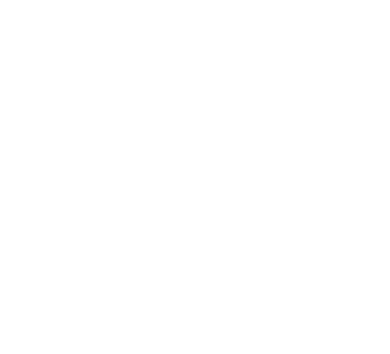
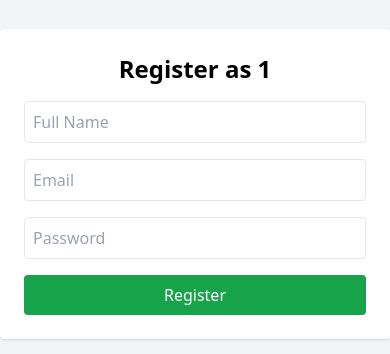
Before and after one commit to upen0303/healthcare-management-system, a React app in the folder frontend/: page /register/1 in a window 390 px wide. Before the commit this address had no page. Shown: the part 238-592 px from the top of the page. Built offline with nearby package versions, Linux system fonts and the light colour scheme; the HTML template or start-up script is replaced by a standard one.

Commit message:
Add landing page, role-based auth, register flow, and mobile support

```diff
--- a/frontend/src/App.jsx
+++ b/frontend/src/App.jsx
@@ -1,42 +1,41 @@
 import { BrowserRouter, Routes, Route } from "react-router-dom";
-import Login from "./pages/login";
+
+import Landing from "./pages/Landing";
+import AuthPage from "./pages/AuthPage";
+import Register from "./pages/Register";
+
+import PatientHome from "./pages/PatientHome";
 import PatientDashboard from "./pages/PatientDashboard";
+import BookAppointment from "./pages/BookAppointment";
+
 import DoctorDashboard from "./pages/DoctorDashboard";
 import AdminDashboard from "./pages/AdminDashboard";
+
 import ProtectedRoute from "./routes/ProtectedRoute";
-import PatientHome from "./pages/PatientHome";
-import BookAppointment from "./pages/BookAppointment";
-import { useAuth } from "./context/AuthContext";
-
-function RoleRedirect() {
-  const { user } = useAuth();
-
-  if (!user) return <Login />;
-
-  if (user.role === "patient") return <PatientDashboard />;
-  if (user.role === "doctor") return <DoctorDashboard />;
-  if (user.role === "admin") return <AdminDashboard />;
-
-  return <Login />;
-}
 
 export default function App() {
   return (
     <BrowserRouter>
       <Routes>
-        <Route path="/login" element={<Login />} />
 
+        {/* Public Pages */}
+        <Route path="/" element={<Landing />} />
+        <Route path="/auth/:role" element={<AuthPage />} />
+        <Route path="/register/:role" element={<Register />} />
+
+
+        {/* Patient Routes */}
         <Route
-          path="/"
+          path="/patient/home"
           element={
-            <ProtectedRoute>
-              <RoleRedirect />
+            <ProtectedRoute roles={["patient"]}>
+              <PatientHome />
             </ProtectedRoute>
           }
         />
 
         <Route
-          path="/patient"
+          path="/patient/dashboard"
           element={
             <ProtectedRoute roles={["patient"]}>
               <PatientDashboard />
@@ -44,6 +43,16 @@
           }
         />
 
+        <Route
+          path="/patient/book"
+          element={
+            <ProtectedRoute roles={["patient"]}>
+              <BookAppointment />
+            </ProtectedRoute>
+          }
+        />
+
+        {/* Doctor Route */}
         <Route
           path="/doctor"
           element={
@@ -53,6 +62,7 @@
           }
         />
 
+        {/* Admin Route */}
         <Route
           path="/admin"
           element={
@@ -61,30 +71,7 @@
             </ProtectedRoute>
           }
         />
-        <Route
-          path="/patient/home"
-          element={
-            <ProtectedRoute roles={["patient"]}>
-              <PatientHome />
-            </ProtectedRoute>
-          }
-        />
-        <Route
-          path="/patient/dashboard"
-          element={
-            <ProtectedRoute roles={["patient"]}>
-              <PatientDashboard />
-            </ProtectedRoute>
-          }
-        />
-        <Route
-          path="/patient/book"
-          element={
-            <ProtectedRoute roles={["patient"]}>
-              <BookAppointment />
-            </ProtectedRoute>
-          }
-        />
+
       </Routes>
     </BrowserRouter>
   );
--- a/frontend/src/api/axios.js
+++ b/frontend/src/api/axios.js
@@ -1,7 +1,7 @@
 import axios from "axios";
 
 const api = axios.create({
-  baseURL: "http://localhost:5000/api",
+  baseURL: "http://192.168.29.131:5000/api",
 });
 
 export default api;
--- a/frontend/src/pages/AdminDashboard.jsx
+++ b/frontend/src/pages/AdminDashboard.jsx
@@ -51,7 +51,10 @@
       <div className="flex justify-between items-center mb-4">
         <h1 className="text-2xl font-bold">Admin Dashboard</h1>
         <button
-          onClick={logout}
+          onClick={() => {
+            logout();
+            navigate("/");
+          }}
           className="bg-red-500 text-white px-4 py-2 rounded"
         >
           Logout
--- /dev/null
+++ b/frontend/src/pages/AuthPage.jsx
@@ -0,0 +1,20 @@
+import { useParams } from "react-router-dom";
+import Login from "./Login";
+
+export default function AuthPage() {
+  const { role } = useParams();
+
+  return (
+    <div className="min-h-screen bg-gray-100 flex items-center justify-center">
+      <div className="bg-white p-6 rounded shadow w-full max-w-md">
+        <h1 className="text-2xl font-bold mb-4 text-center">
+          {role === "admin"
+            ? "Admin Login"
+            : `Login as ${role.charAt(0).toUpperCase() + role.slice(1)}`}
+        </h1>
+
+        <Login role={role} />
+      </div>
+    </div>
+  );
+}
--- a/frontend/src/pages/DoctorDashboard.jsx
+++ b/frontend/src/pages/DoctorDashboard.jsx
@@ -47,7 +47,10 @@
       <div className="flex justify-between items-center mb-4">
         <h1 className="text-2xl font-bold">Doctor Dashboard</h1>
         <button
-          onClick={logout}
+          onClick={() => {
+            logout();
+            navigate("/");
+          }}
           className="bg-red-500 text-white px-4 py-2 rounded"
         >
           Logout
--- /dev/null
+++ b/frontend/src/pages/Landing.jsx
@@ -0,0 +1,54 @@
+import { useNavigate } from "react-router-dom";
+
+export default function Landing() {
+  const navigate = useNavigate();
+
+  return (
+    <div className="min-h-screen bg-gradient-to-r from-blue-100 to-green-100 flex items-center justify-center p-6">
+      <div className="bg-white rounded-xl shadow-lg max-w-4xl w-full grid md:grid-cols-2 overflow-hidden">
+
+        {/* Left Content */}
+        <div className="p-8 flex flex-col justify-center">
+          <h1 className="text-3xl font-bold mb-4">
+            Healthcare Management System
+          </h1>
+          <p className="text-gray-600 mb-6">
+            Book appointments, manage doctors, and track patient care easily.
+          </p>
+
+          <div className="space-y-3">
+            <button
+              onClick={() => navigate("/auth/patient")}
+              className="w-full bg-blue-600 text-white py-2 rounded"
+            >
+              I am a Patient
+            </button>
+
+            <button
+              onClick={() => navigate("/auth/doctor")}
+              className="w-full bg-green-600 text-white py-2 rounded"
+            >
+              I am a Doctor
+            </button>
+
+            <button
+              onClick={() => navigate("/auth/admin")}
+              className="w-full bg-gray-800 text-white py-2 rounded"
+            >
+              I am an Admin
+            </button>
+          </div>
+        </div>
+
+        {/* Right Image */}
+        <div className="hidden md:block">
+          <img
+            src="https://images.pexels.com/photos/6129683/pexels-photo-6129683.jpeg"
+            alt="Healthcare"
+            className="h-full w-full object-cover"
+          />
+        </div>
+      </div>
+    </div>
+  );
+}
--- a/frontend/src/pages/Login.jsx
+++ b/frontend/src/pages/Login.jsx
@@ -2,7 +2,7 @@
 import { useNavigate } from "react-router-dom";
 import { useAuth } from "../context/AuthContext";
 
-export default function Login() {
+export default function Login({ role }) {
   const { login } = useAuth();
   const navigate = useNavigate();
 
@@ -16,6 +16,14 @@
 
     try {
       const loggedInUser = await login(email, password);
+
+      // 🔒 Role mismatch protection
+      if (role && loggedInUser.role !== role) {
+        setError(`You are not allowed to login as ${role}`);
+        return;
+      }
+
+      // ✅ Role-based redirect
       if (loggedInUser.role === "patient") {
         navigate("/patient/home");
       } else if (loggedInUser.role === "doctor") {
@@ -39,7 +47,7 @@
         <h2 className="text-2xl font-bold mb-4 text-center">Login</h2>
 
         {error && (
-          <p className="text-red-500 text-sm mb-2">{error}</p>
+          <p className="text-red-500 text-sm mb-2 text-center">{error}</p>
         )}
 
         <input
@@ -47,7 +55,10 @@
           placeholder="Email"
           className="w-full p-2 border rounded mb-3"
           value={email}
-          onChange={(e) => setEmail(e.target.value)}
+          onChange={(e) => {
+            setEmail(e.target.value);
+            setError("");
+          }}
           required
         />
 
@@ -56,7 +67,10 @@
           placeholder="Password"
           className="w-full p-2 border rounded mb-4"
           value={password}
-          onChange={(e) => setPassword(e.target.value)}
+          onChange={(e) => {
+            setPassword(e.target.value);
+            setError("");
+          }}
           required
         />
 
@@ -66,6 +80,19 @@
         >
           Login
         </button>
+        {role !== "admin" && (
+          <p className="text-sm text-center">
+            New here?{" "}
+            <button
+              type="button"
+              onClick={() => navigate(`/register/${role}`)}
+              className="text-blue-600 underline"
+            >
+              Register
+            </button>
+          </p>
+    )}
+
       </form>
     </div>
   );
--- a/frontend/src/pages/PatientDashboard.jsx
+++ b/frontend/src/pages/PatientDashboard.jsx
@@ -34,7 +34,10 @@
       <div className="flex justify-between items-center mb-4">
         <h1 className="text-2xl font-bold">Patient Dashboard</h1>
         <button
-          onClick={logout}
+          onClick={() => {
+            logout();
+            navigate("/");
+          }}
           className="bg-red-500 text-white px-4 py-2 rounded"
         >
           Logout
--- a/frontend/src/pages/PatientHome.jsx
+++ b/frontend/src/pages/PatientHome.jsx
@@ -31,7 +31,10 @@
           </button>
 
           <button
-            onClick={logout}
+            onClick={() => {
+              logout();
+              navigate("/");
+            }}
             className="w-full bg-red-500 text-white py-2 rounded"
           >
             Logout
--- /dev/null
+++ b/frontend/src/pages/Register.jsx
@@ -0,0 +1,89 @@
+import { useState } from "react";
+import { useNavigate, useParams } from "react-router-dom";
+import api from "../api/axios";
+
+export default function Register() {
+  const { role } = useParams();
+  const navigate = useNavigate();
+
+  const [name, setName] = useState("");
+  const [email, setEmail] = useState("");
+  const [password, setPassword] = useState("");
+  const [error, setError] = useState("");
+
+  const handleSubmit = async (e) => {
+    e.preventDefault();
+    setError("");
+
+    try {
+      await api.post("/auth/register", {
+        name,
+        email,
+        password,
+        role,
+      });
+
+      navigate(`/auth/${role}`);
+    } catch (err) {
+      setError(err.response?.data?.message || "Registration failed");
+    }
+  };
+
+  return (
+    <div className="min-h-screen bg-gray-100 flex items-center justify-center">
+      <form
+        onSubmit={handleSubmit}
+        className="bg-white p-6 rounded shadow w-full max-w-md space-y-4"
+      >
+        <h1 className="text-2xl font-bold text-center">
+          Register as {role}
+        </h1>
+
+        {error && <p className="text-red-500 text-sm">{error}</p>}
+
+        <input
+          type="text"
+          placeholder="Full Name"
+          className="w-full border p-2 rounded"
+          value={name}
+          onChange={(e) => {
+            setName(e.target.value);
+            setError("");
+          }}
+          required
+        />
+
+        <input
+          type="email"
+          placeholder="Email"
+          className="w-full border p-2 rounded"
+          value={email}
+          onChange={(e) => {
+            setEmail(e.target.value);
+            setError("");
+          }}
+          required
+        />
+
+        <input
+          type="password"
+          placeholder="Password"
+          className="w-full border p-2 rounded"
+          value={password}
+          onChange={(e) => {
+            setPassword(e.target.value);
+            setError("");
+          }}
+          required
+        />
+
+        <button
+          type="submit"
+          className="w-full bg-green-600 text-white py-2 rounded"
+        >
+          Register
+        </button>
+      </form>
+    </div>
+  );
+}
--- a/frontend/src/routes/ProtectedRoute.jsx
+++ b/frontend/src/routes/ProtectedRoute.jsx
@@ -7,11 +7,11 @@
   if (loading) return null;
 
   if (!user) {
-    return <Navigate to="/login" replace />;
+    return <Navigate to="/" replace />;
   }
 
   if (roles && !roles.includes(user.role)) {
-    return <Navigate to="/login" replace />;
+    return <Navigate to="/" replace />;
   }
 
   return children;
```
Also changed, not shown: 1 other file (tests, documents, lock files or other folders).
